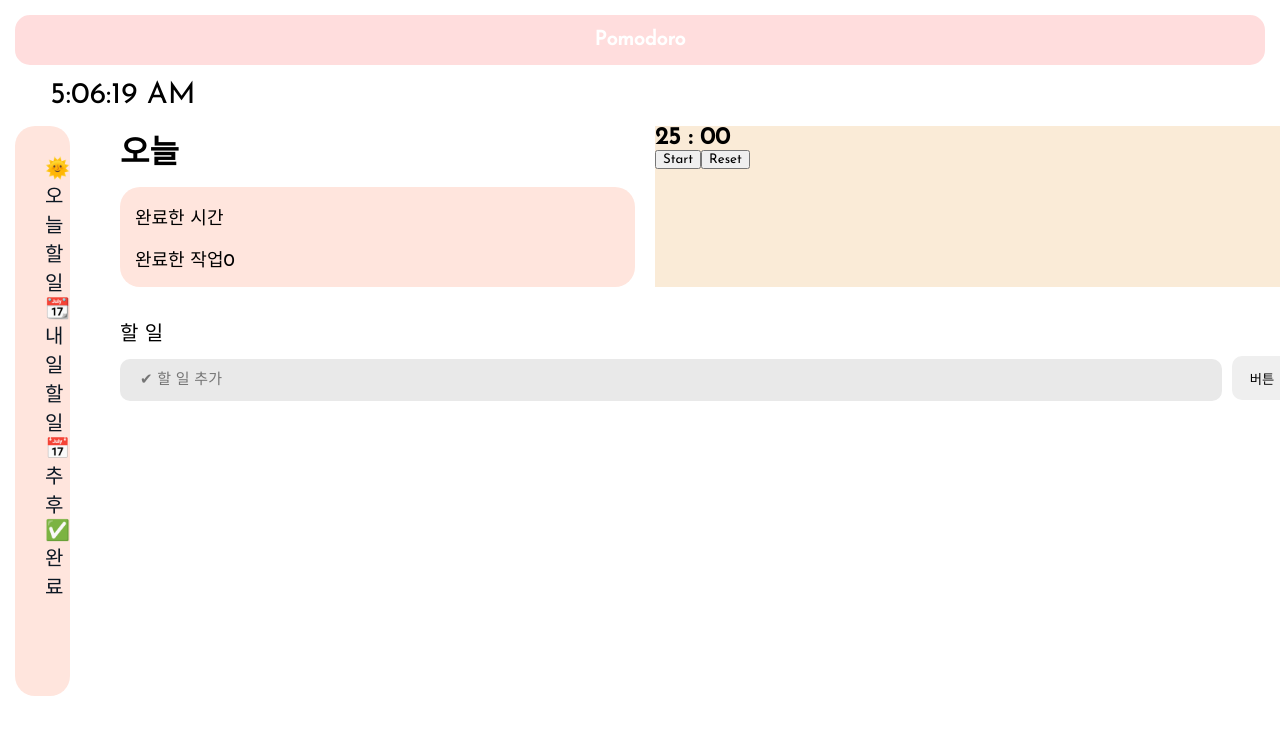
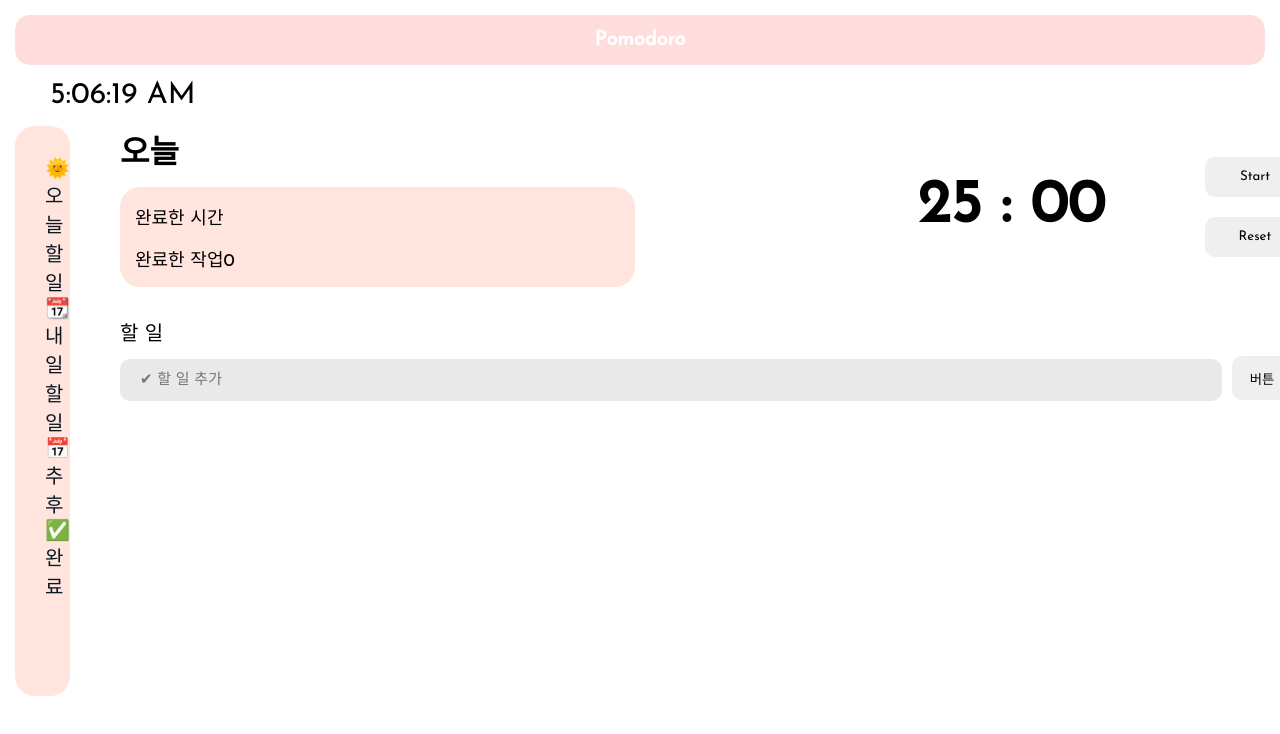
Before and after one commit to miraclee1226/Time-to-focus, a React (Create React App) app: page / in a window 1280 px wide. Shown: the top 734 px of the page. Built offline with nearby package versions, Linux system fonts and the light colour scheme; a web font is replaced by a local one.

Commit message:
Create reset button and css style

```diff
--- a/src/App.css
+++ b/src/App.css
@@ -76,15 +76,18 @@
 
 }
 
-.timer {
+.homeTimer {
+  display: flex;
+  align-items: center;
+  justify-content: center;
   width: 650px;
   height: auto;
+  /* margin-left: 30px; */
   background-color:antiquewhite;
 }
 
 .todoContent {
   display: flex;
-
   margin-right: 15px;
   flex-direction: column;
 }
@@ -149,6 +152,39 @@
   background-color: rgb(233, 233, 233);
 }
 
+/* Timer Component */
+.timer {
+  display: flex;
+  align-items: center;
+  /* margin-left: 50px; */
+}
+.minAndsec {
+  font-size: 60px;
+  margin-right: 100px;
+}
+
+.timerBtns {
+  display: flex;
+  flex-direction: column
+}
+
+.firstTimeBtn {
+  margin-bottom: 20px;
+}
+
+.timerBtns button {
+  height: 40px;
+  width: 100px;
+  border: none;
+  border-radius: 10px;
+  transition-duration: 0.4s;
+  cursor: pointer;
+}
+
+.timerBtns button:hover {
+  background-color: #4CAF50; /* Green */
+  color: white;
+}
 
 
 
--- a/src/pages/Timer.js
+++ b/src/pages/Timer.js
@@ -67,10 +67,14 @@
               <h2 className='minAndsec'>
                 {min} : {sec}
               </h2>
-              <button onClick={toggle}>
-                {isActive ?  'Pause' : 'Start'}
-              </button>
-              <button onClick={reset}>Reset</button>
+              <div className='timerBtns'>
+                <button className='firstTimeBtn' onClick={toggle}>
+                  {isActive ?  'Pause' : 'Start'}
+                </button>
+                <button onClick={reset}>
+                  Reset
+                </button>
+              </div>
             </div>
           );
 
```
